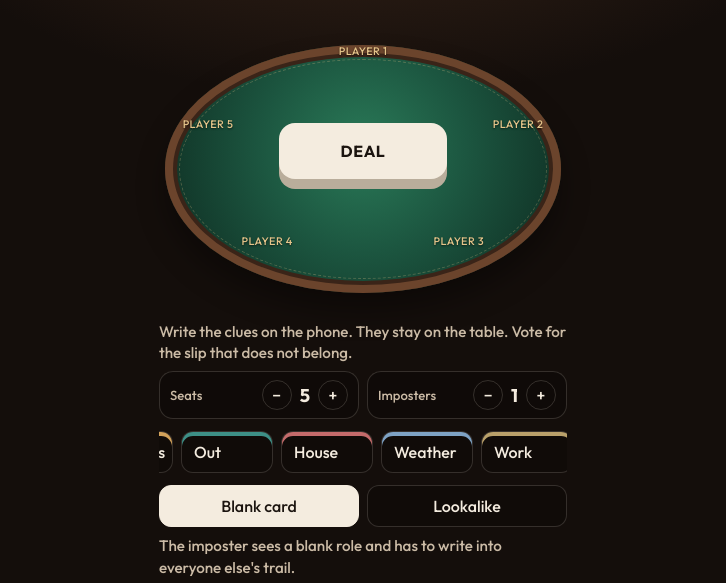
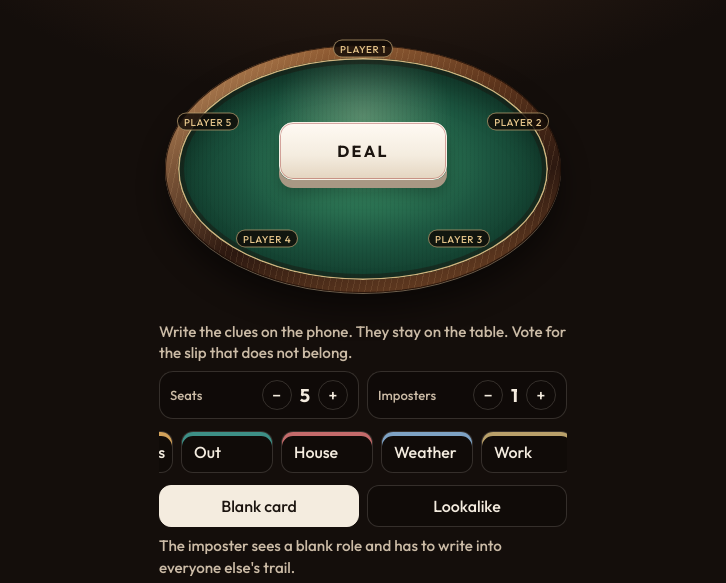
Before and after one commit to jackliao2/imposter-game, a website: page index.html in a window 1280 px wide. Shown: the part 154-737 px from the top of the page, without its empty margins (277-1003 px from the left). Drawn offline with Linux system fonts and the light colour scheme.

Commit message:
Give the felt table a wood rail, brass inlay, and seat plaques.
The deal control sits on the cloth like a card instead of a plain button.

```diff
--- a/css/game.css
+++ b/css/game.css
@@ -135,19 +135,42 @@ body.playing .stage {
   inset: 28px 6px 16px;
   border-radius: 50%;
   background:
-    radial-gradient(circle at 50% 42%, #2a7a58 0%, var(--felt) 42%, var(--felt-deep) 78%);
+    linear-gradient(118deg, rgba(255, 220, 170, 0.34), transparent 32%),
+    repeating-linear-gradient(102deg, rgba(255, 214, 160, 0.09) 0 1px, transparent 1px 6px),
+    linear-gradient(165deg, #b07542 0%, #5c341c 36%, #2c1810 64%, #7a4a28 100%);
   box-shadow:
-    inset 0 0 0 8px var(--wood),
-    inset 0 0 0 12px var(--wood-dark),
-    0 18px 28px rgba(0, 0, 0, 0.35);
+    0 1px 0 rgba(255, 224, 186, 0.4),
+    0 18px 28px rgba(0, 0, 0, 0.45),
+    inset 0 0 0 1px rgba(32, 16, 8, 0.85);
+}
+
+.oval::before {
+  content: "";
+  position: absolute;
+  inset: 13px;
+  border-radius: 50%;
+  background:
+    radial-gradient(ellipse at 50% 26%, rgba(255, 236, 204, 0.22), transparent 34%),
+    repeating-linear-gradient(90deg, rgba(0, 0, 0, 0.05) 0 1px, transparent 1px 4px),
+    radial-gradient(ellipse at 50% 48%, #3d9468 0%, var(--felt) 48%, #0e3326 82%);
+  box-shadow:
+    inset 0 0 0 1.5px rgba(228, 196, 138, 0.9),
+    inset 0 0 0 6px rgba(28, 14, 8, 0.38),
+    inset 0 16px 26px rgba(0, 0, 0, 0.28);
 }
 
 .oval::after {
   content: "";
   position: absolute;
-  inset: 14px;
-  border-radius: 50%;
-  border: 1px dashed rgba(228, 196, 138, 0.28);
+  left: 50%;
+  top: 47%;
+  width: 14px;
+  height: 14px;
+  margin: -7px 0 0 -7px;
+  transform: rotate(45deg);
+  border: 1px solid rgba(228, 196, 138, 0.75);
+  box-shadow: 0 0 0 4px rgba(14, 40, 30, 0.28);
+  z-index: 1;
 }
 
 .hub {
@@ -172,26 +195,38 @@ body.playing .stage {
 }
 
 .seat-name {
-  display: block;
-  font-size: 0.68rem;
-  letter-spacing: 0.04em;
+  display: inline-block;
+  max-width: 74px;
+  overflow: hidden;
+  text-overflow: ellipsis;
+  white-space: nowrap;
+  padding: 2px 6px 1px;
+  border-radius: 999px;
+  background: rgba(16, 10, 7, 0.82);
+  border: 1px solid rgba(228, 196, 138, 0.6);
+  font-size: 0.62rem;
+  letter-spacing: 0.06em;
   text-transform: uppercase;
   color: var(--brass);
-  text-shadow: 0 1px 2px rgba(0, 0, 0, 0.6);
   margin-bottom: 3px;
 }
 
-.seat.is-now .seat-name { color: white; }
+.seat.is-now .seat-name {
+  color: var(--ink);
+  background: var(--paper);
+  border-color: var(--paper);
+}
 
 .slip {
   background: var(--paper);
   color: var(--ink);
   border-radius: 2px 2px 7px 7px;
+  border-top: 2px solid var(--wax);
   padding: 4px 5px 5px;
   font-family: var(--serif);
   font-size: 0.72rem;
   line-height: 1.15;
-  box-shadow: 0 3px 0 rgba(0, 0, 0, 0.18);
+  box-shadow: 0 3px 0 rgba(0, 0, 0, 0.22);
   transform: rotate(-2deg);
 }
 
@@ -201,18 +236,26 @@ body.playing .stage {
 
 .deal {
   width: 100%;
-  border: 0;
-  border-radius: 16px;
+  border: 1px solid #f7f1e6;
+  border-radius: 14px;
   padding: 18px 10px;
-  background: var(--paper);
+  background: linear-gradient(180deg, #fffaf3 0%, var(--paper) 58%, #e4d5c0 100%);
   color: var(--ink);
   font-weight: 700;
-  letter-spacing: 0.04em;
+  letter-spacing: 0.14em;
   text-transform: uppercase;
-  box-shadow: 0 10px 0 #b9ad9b;
+  box-shadow:
+    inset 0 0 0 1px rgba(156, 47, 44, 0.4),
+    0 8px 0 #a89884,
+    0 14px 16px rgba(0, 0, 0, 0.28);
 }
 
-.deal:active { transform: translateY(2px); box-shadow: 0 8px 0 #b9ad9b; }
+.deal:active {
+  transform: translateY(2px);
+  box-shadow:
+    inset 0 0 0 1px rgba(156, 47, 44, 0.4),
+    0 6px 0 #a89884;
+}
 
 .kicker {
   margin: 0;
```
